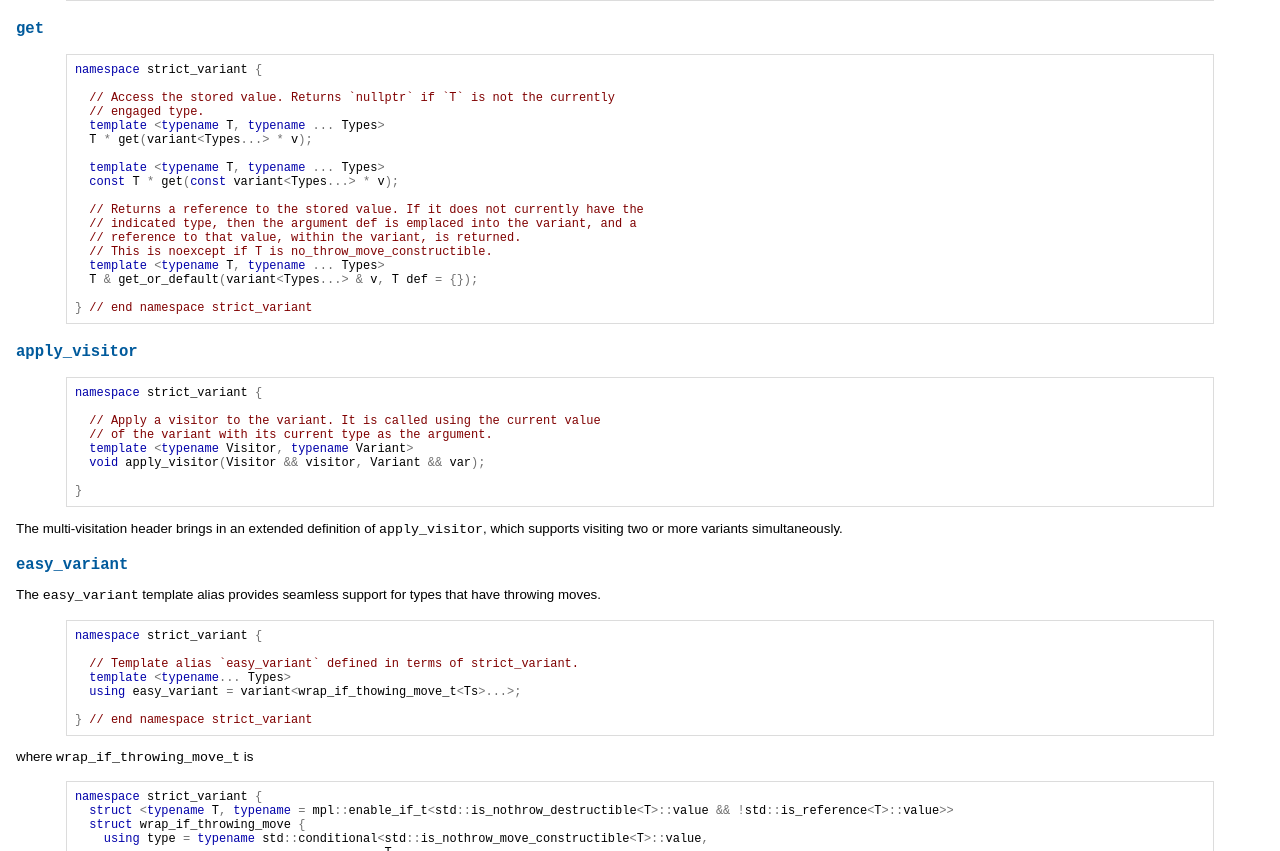
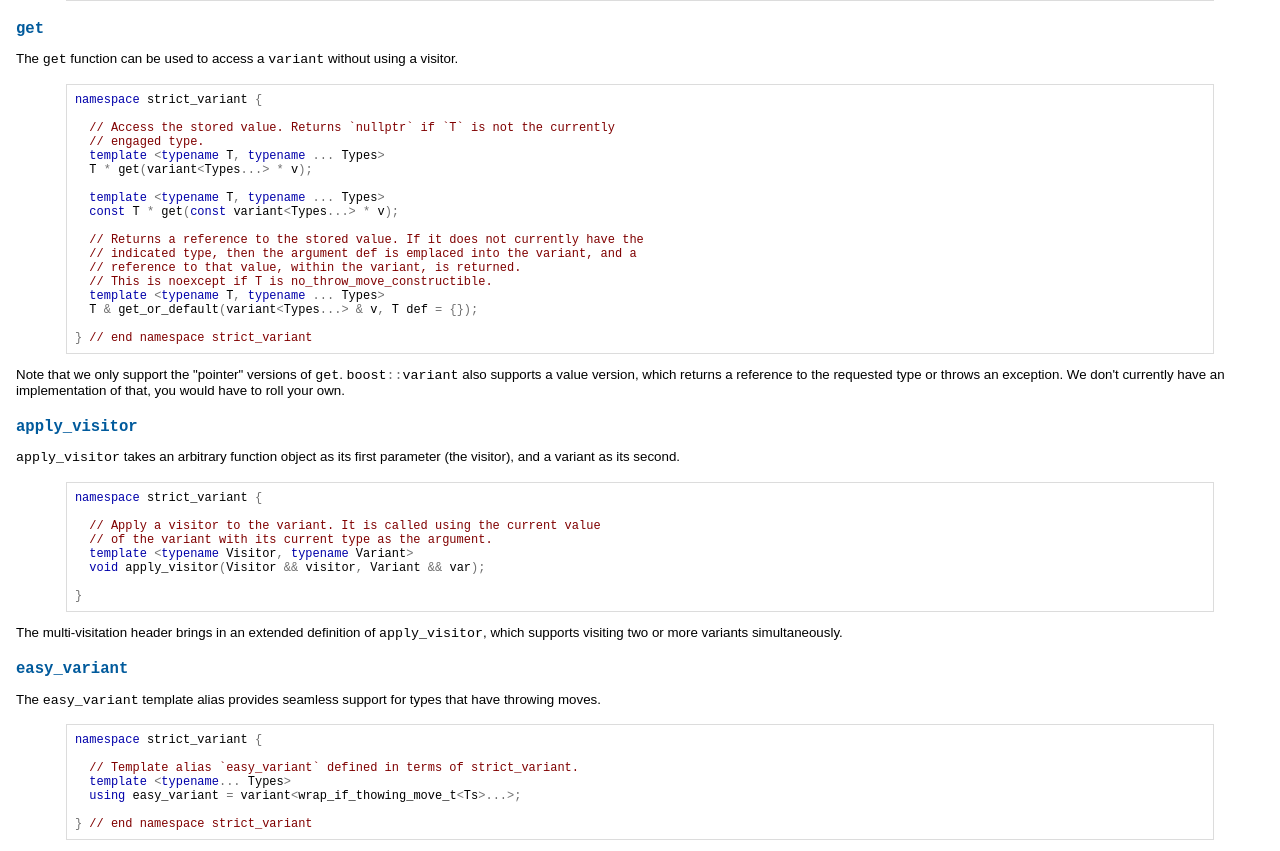
Before and after one commit to cbeck88/strict-variant, a plain HTML site: page strict_variant/reference/synopsis.html in a window 1280 px wide. Shown: the part 1111-1962 px from the top of the page. Drawn offline with Linux system fonts and the light colour scheme.

Commit message:
update synopsis

```diff
--- a/strict_variant/reference/synopsis.html
+++ b/strict_variant/reference/synopsis.html
@@ -102,6 +102,11 @@
 <a name="strict_variant.reference.synopsis.h1"></a>
         <span><a name="strict_variant.reference.synopsis.get"></a></span><a class="link" href="synopsis.html#strict_variant.reference.synopsis.get"><code class="computeroutput"><span class="identifier">get</span></code></a>
       </h4>
+<p>
+        The <code class="computeroutput"><span class="identifier">get</span></code> function can be used
+        to access a <code class="computeroutput"><span class="identifier">variant</span></code> without
+        using a visitor.
+      </p>
 <pre class="programlisting"><span class="keyword">namespace</span> <span class="identifier">strict_variant</span> <span class="special">{</span>
 
   <span class="comment">// Access the stored value. Returns `nullptr` if `T` is not the currently</span>
@@ -121,10 +126,21 @@
 
 <span class="special">}</span> <span class="comment">// end namespace strict_variant</span>
 </pre>
+<p>
+        Note that we only support the "pointer" versions of <code class="computeroutput"><span class="identifier">get</span></code>. <code class="computeroutput"><span class="identifier">boost</span><span class="special">::</span><span class="identifier">variant</span></code>
+        also supports a value version, which returns a reference to the requested
+        type or throws an exception. We don't currently have an implementation of
+        that, you would have to roll your own.
+      </p>
 <h4>
 <a name="strict_variant.reference.synopsis.h2"></a>
         <span><a name="strict_variant.reference.synopsis.apply_visitor"></a></span><a class="link" href="synopsis.html#strict_variant.reference.synopsis.apply_visitor"><code class="computeroutput"><span class="identifier">apply_visitor</span></code></a>
       </h4>
+<p>
+        <code class="computeroutput"><span class="identifier">apply_visitor</span></code> takes an arbitrary
+        function object as its first parameter (the visitor), and a variant as its
+        second.
+      </p>
 <pre class="programlisting"><span class="keyword">namespace</span> <span class="identifier">strict_variant</span> <span class="special">{</span>
 
   <span class="comment">// Apply a visitor to the variant. It is called using the current value</span>
```
Also changed, not shown: index.html (+1 -1 lines).
